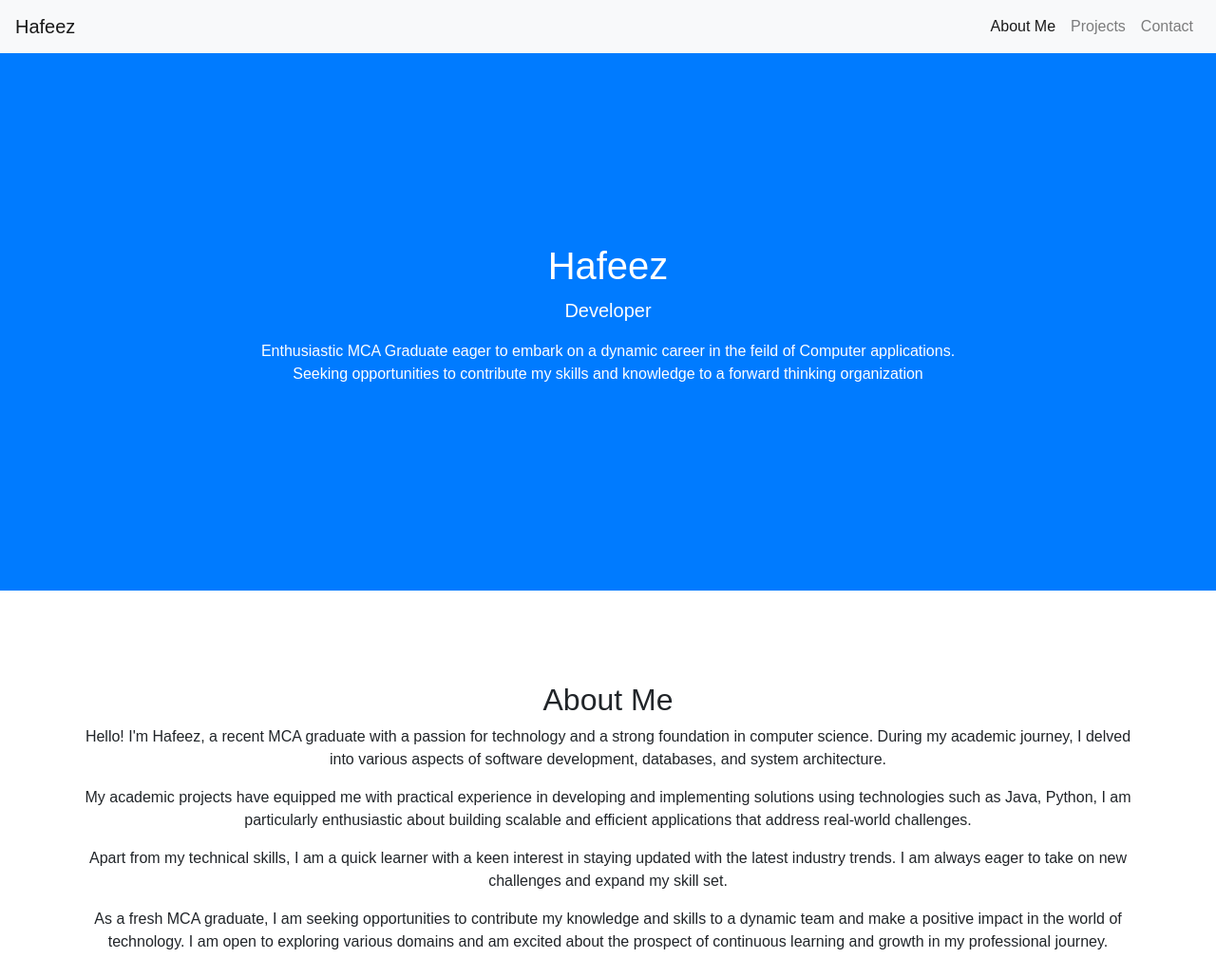
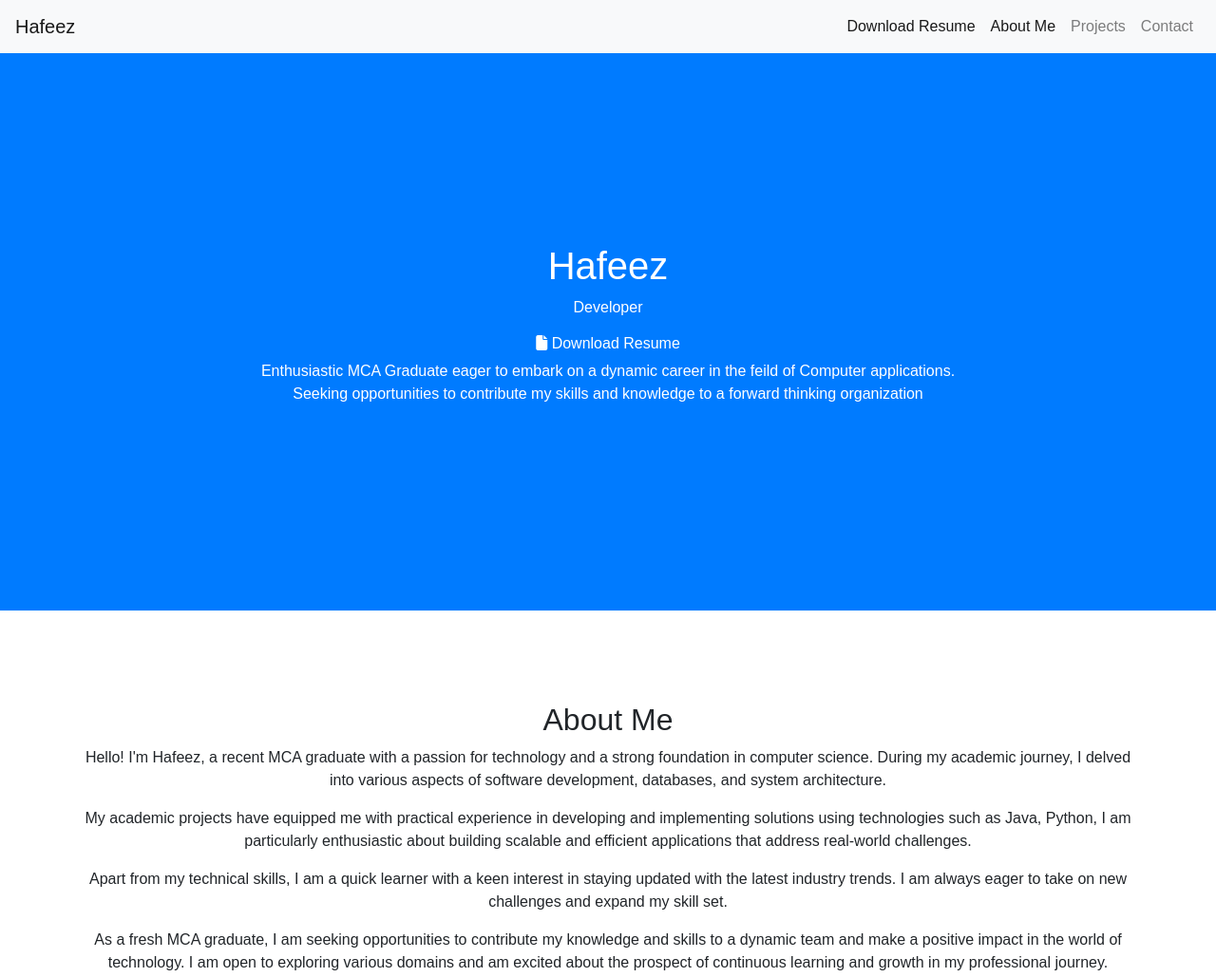
Before and after one commit to Hafeez22/Hafeez-Portfolio, a plain HTML site: page index.html in a window 1280 px wide. Shown: the top 1029 px of the page at 95% size. Drawn offline with nearby package versions, Linux system fonts and the light colour scheme; a script that the page names is missing.

Commit message:
Add files via upload

```diff
--- a/index.html
+++ b/index.html
@@ -49,6 +49,9 @@
       <div class="collapse navbar-collapse" id="navbarNav">
         <ul class="navbar-nav ml-auto">
           <li class="nav-item active">
+            <a class="nav-link" href="Resume_hafeez_new.pdf" target="_blank">Download Resume</a>
+          </li>
+          <li class="nav-item active">
             <a class="nav-link" href="#about">About Me</a>
           </li>
           <li class="nav-item">
@@ -63,7 +66,8 @@
 
     <header class="text-center">
       <h1>Hafeez</h1>
-      <p class="lead">Developer</p>
+      <p >Developer</p>
+      <a href="Resume_hafeez_new.pdf" id="active" target="_blank" class="text-decoration-none lead" style="color: white;" rel="noopener noreferrer"><h6><i class="fa-solid fa-file"></i> Download Resume </h6></a>
       <p>
         Enthusiastic MCA Graduate eager to embark on a dynamic career in the
         feild of Computer applications.<br />
@@ -188,5 +192,8 @@
     <footer class="text-center mt-5">
       <p>&copy; 2024 Hafeez</p>
     </footer>
+
+
+    </script>
   </body>
 </html>
```
Also changed, not shown: 1 other file.
